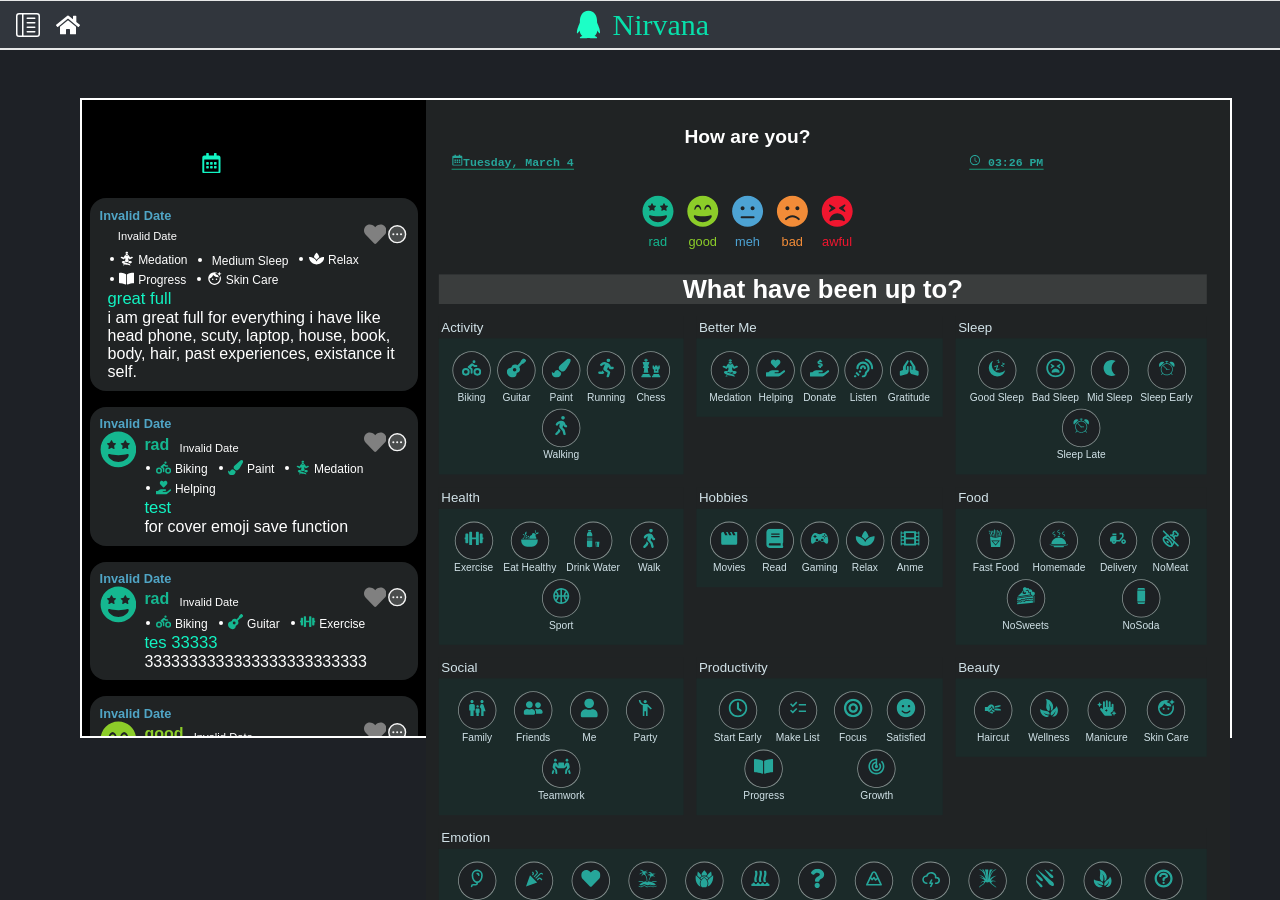
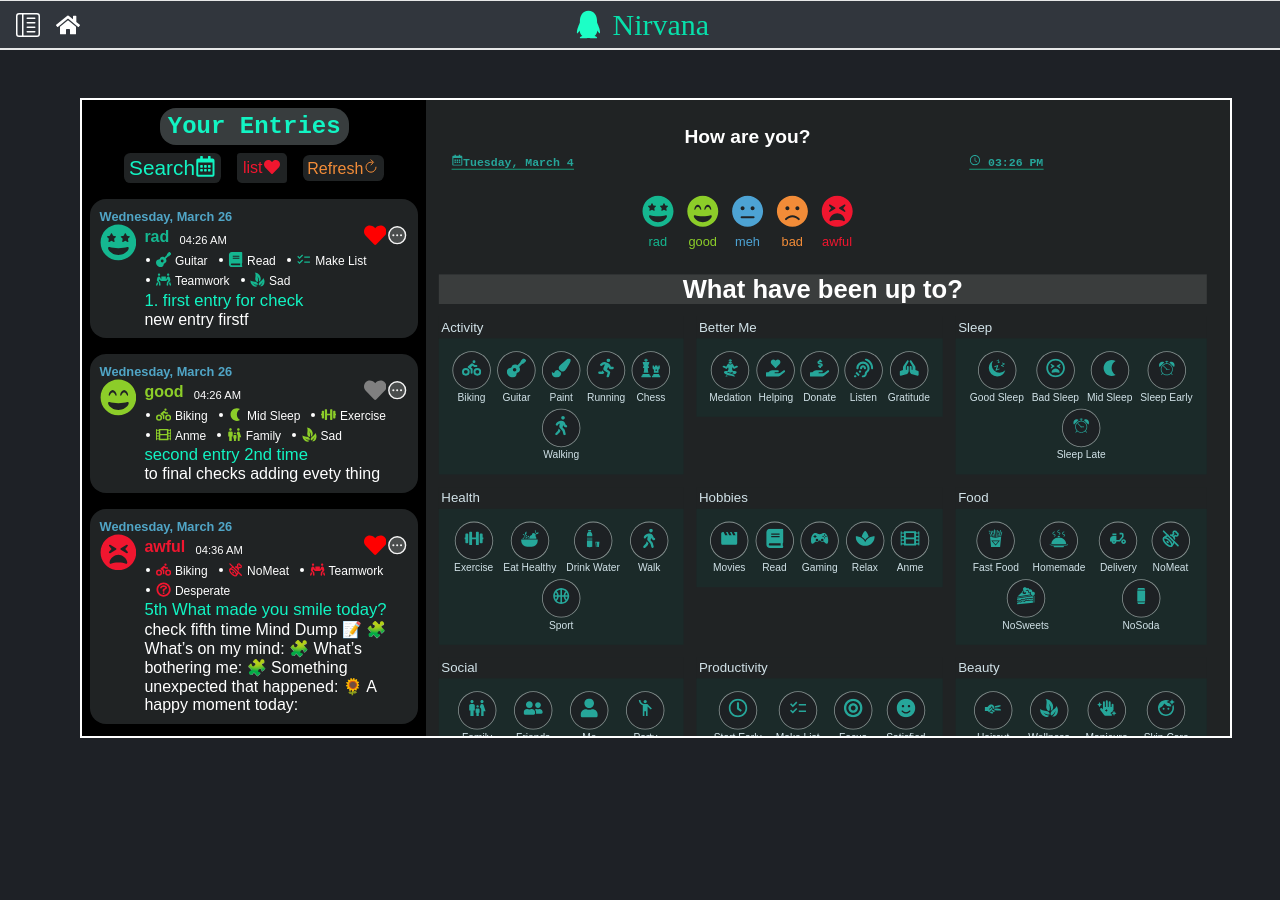
Before and after one commit to RishabhKumarDev/Nirvana, a React (Vite) app: page /history in a window 1280 px wide. After the commit the page ends 800 px from the top, so only its background shows below. Built offline with nearby package versions, Linux system fonts and the light colour scheme; data requests are answered from the project's data file.

Commit message:
ccompleted notificaton using a global context and passing message and type as props curretly looking for any error or bug so far everything is good still i have to add loding message and date search is not working if fav. list is visible so i'll be working on those for now

```diff
--- a/data/db.json
+++ b/data/db.json
@@ -1,378 +1,228 @@
 {
   "notes": [
     {
-      "id": "9e48",
-      "title": "great full",
-      "content": "i am great full for everything i have like head phone, scuty, laptop, house, book, body, hair, past experiences, existance it self.\n",
+      "id": "fc68",
+      "date": "2025-03-26T04:26:23.677Z",
+      "title": "1. first entry for check",
+      "content": "<p>new entry firstf</p>",
       "selectedEmojis": [
-        "Medation",
-        "Medium Sleep",
-        "Relax",
-        "Progress",
-        "Skin Care"
-      ]
+        "Guitar",
+        "Read",
+        "Make List",
+        "Teamwork",
+        "Sad"
+      ],
+      "selectedCoverEmoji": "rad",
+      "isFavourite": true,
+      "draft": false
     },
     {
-      "id": "cec9",
-      "title": "test",
-      "content": "for cover emoji save function",
+      "id": "ea91",
+      "date": "2025-03-26T04:26:52.101Z",
+      "title": "second entry 2nd time ",
+      "content": "<p>to final checks adding evety thing</p>",
       "selectedEmojis": [
         "Biking",
-        "Paint",
-        "Medation",
-        "Helping"
+        "Mid Sleep",
+        "Exercise",
+        "Anme",
+        "Family",
+        "Sad"
       ],
-      "selectedCoverEmoji": "rad"
+      "selectedCoverEmoji": "good",
+      "isFavourite": false,
+      "draft": false
     },
     {
-      "id": "670f",
-      "title": "tes 33333",
-      "content": "3333333333333333333333333",
+      "id": "cb68",
+      "date": "2025-03-26T04:36:49.297Z",
+      "title": "5th What made you smile today?",
+      "content": "<p>check fifth time</p><p>Mind Dump 📝 🧩 What’s on my mind:</p><p><br></p><p>🧩 What’s bothering me:</p><p><br></p><p>🧩 Something unexpected that happened:</p><p><br></p><p>🌻 A happy moment today:</p>",
       "selectedEmojis": [
         "Biking",
-        "Guitar",
-        "Exercise"
+        "NoMeat",
+        "Teamwork",
+        "Desperate"
       ],
-      "selectedCoverEmoji": "rad"
+      "selectedCoverEmoji": "awful",
+      "isFavourite": true,
+      "draft": false
     },
     {
-      "id": "86b5",
-      "title": "bad day test",
-      "content": "i had a bod hae",
+      "id": "a5e0",
+      "date": "2025-03-26T04:36:37.226Z",
+      "title": "4th entry rebirth",
+      "content": "<p>4th entry rebirth</p>",
       "selectedEmojis": [
-        "Guitar",
-        "Anme",
-        "Content",
-        "Growth"
+        "Stressed",
+        "Helping",
+        "Start Early",
+        "Sad"
       ],
-      "selectedCoverEmoji": "good"
+      "selectedCoverEmoji": "bad",
+      "isFavourite": true,
+      "draft": false
     },
     {
-      "id": "48c2",
-      "title": "test ",
-      "content": "check before commiting changes to github\n",
-      "selectedEmojis": [
-        "Guitar",
-        "Donate",
-        "Drink Water",
-        "Relax",
-        "Focus",
-        "Sad"
-      ],
-      "selectedCoverEmoji": "meh"
-    },
-    {
-      "id": "1d5c",
-      "title": "test",
-      "content": "hiii",
-      "selectedEmojis": [
-        "Biking",
-        "Exercise",
-        "Tired"
-      ],
-      "selectedCoverEmoji": "good"
-    },
-    {
-      "id": "e3fc",
-      "date": "2025-03-14T12:24:31.581Z",
-      "title": "save",
-      "content": "date",
-      "selectedEmojis": [],
-      "selectedCoverEmoji": ""
-    },
-    {
-      "id": "1888",
-      "date": "2025-03-14T10:22:15.061Z",
-      "title": "final ",
-      "content": "test",
-      "selectedEmojis": [
-        "Stressed",
-        "Growth",
-        "Gaming",
-        "Gratitude"
-      ],
-      "selectedCoverEmoji": "rad"
-    },
-    {
-      "id": "bee3",
-      "date": "2025-03-15T02:02:32.946Z",
-      "title": "test 1",
-      "content": "of the day just checking everything",
-      "selectedEmojis": [
-        "Biking",
-        "Gaming",
-        "Haircut"
-      ],
-      "selectedCoverEmoji": "good"
-    },
-    {
-      "id": "9e0f",
-      "date": "2025-03-17T02:29:10.260Z",
-      "title": "i am getting better at everthis",
-      "content": "today is 16 march 2025 i am working on nirvana\n",
-      "selectedEmojis": [
-        "Medation",
-        "Mid Sleep",
-        "Drink Water",
-        "Happy",
-        "Excited",
-        "Grateful",
-        "Relaxed",
-        "Content"
-      ],
-      "selectedCoverEmoji": "good"
-    },
-    {
-      "id": "ff71",
-      "date": "2025-03-19T01:54:40.227Z",
-      "title": "this is day one ",
-      "content": "i am great full for all the things in my life \nlike scuty\nlike laptop\nmy health\nmoney\nfood\ni am greatful i don't sleep hungry\ni am greatful i can afford thing i need\ni am greatfull for my peace of mind",
-      "selectedEmojis": [
-        "Medation",
-        "Good Sleep",
-        "Drink Water",
-        "NoSoda",
-        "NoSweets",
-        "Happy",
-        "Grateful",
-        "Relaxed"
-      ],
-      "selectedCoverEmoji": "good"
-    },
-    {
-      "id": "4a7b",
-      "date": "2025-03-20T02:09:11.633Z",
-      "title": "ss",
-      "content": "df",
-      "selectedEmojis": [],
-      "selectedCoverEmoji": ""
-    },
-    {
-      "id": "3c06",
-      "date": "2025-03-20T02:20:27.405Z",
-      "title": "hii",
-      "content": "wre",
+      "id": "74a1",
+      "title": "hii that ",
+      "content": "<p><br></p>",
+      "date": "2025-03-26T04:46:08.290Z",
       "selectedEmojis": [],
       "selectedCoverEmoji": "",
-      "isFavourite": true
-    },
-    {
-      "id": "4af8",
-      "date": "2025-03-20T02:03:10.032Z",
-      "title": "test one of the day",
-      "content": "to-do-list\n.complete use memo logic",
-      "selectedEmojis": [
-        "Medation",
-        "Mid Sleep",
-        "Drink Water",
-        "Happy",
-        "Grateful",
-        "Relaxed"
-      ],
-      "selectedCoverEmoji": "good"
-    },
-    {
-      "id": "475a",
-      "date": "2025-03-20T02:20:09.184Z",
-      "title": "save logic",
-      "content": "is favourite",
-      "selectedEmojis": [],
-      "selectedCoverEmoji": "",
-      "isFavourite": true
-    },
-    {
-      "id": "ea8f",
-      "date": "2025-03-24T09:32:08.321Z",
-      "title": "error chekc gpt",
-      "content": "<p>check</p>",
-      "selectedEmojis": [
-        "Eat Healthy",
-        "Stressed"
-      ],
-      "selectedCoverEmoji": "",
-      "isFavourite": false
-    },
-    {
-      "id": "ca37",
-      "date": "2025-03-20T03:01:28.277Z",
-      "title": "stestatus",
-      "content": "to ",
-      "selectedEmojis": [],
-      "selectedCoverEmoji": "",
-      "isFavourite": true
-    },
-    {
-      "id": "3329",
-      "date": "2025-03-20T03:11:12.193Z",
-      "title": "time reset check",
-      "content": "chdd",
-      "selectedEmojis": [
-        "Running",
-        "Progress",
-        "Sad"
-      ],
-      "selectedCoverEmoji": "",
-      "isFavourite": true
-    },
-    {
-      "id": "7a62",
-      "date": "2025-03-20T03:12:14.016Z",
-      "title": "ss",
-      "content": "ss",
-      "selectedEmojis": [
-        "Friends"
-      ],
-      "selectedCoverEmoji": "",
-      "isFavourite": false
-    },
-    {
-      "id": "0f22",
-      "date": "2025-03-20T05:05:10.321Z",
-      "selectedEmojis": [],
-      "selectedCoverEmoji": "",
-      "isFavourite": false
-    },
-    {
-      "id": "5166",
-      "title": "What made you smile today?",
-      "content": "",
-      "date": "2025-03-21T03:02:43.643Z",
-      "selectedEmojis": [],
-      "selectedCoverEmoji": "",
-      "isFavourite": false
-    },
-    {
-      "id": "a878",
-      "title": "",
-      "content": "Today I am grateful for:\n------------------------\nWhy these things matter:",
-      "date": "2025-03-21T03:13:37.638Z",
-      "selectedEmojis": [],
-      "selectedCoverEmoji": "",
-      "isFavourite": false
-    },
-    {
-      "id": "a300",
-      "title": "",
-      "content": "Today I am grateful for:\n sdfdfssdfd\nWhy these things matter:",
-      "date": "2025-03-21T03:14:38.001Z",
-      "selectedEmojis": [],
-      "selectedCoverEmoji": "",
-      "isFavourite": false
-    },
-    {
-      "id": "1156",
-      "title": "",
-      "content": "📝 Today’s highlight:\n💡 One thing I learned:\n⚠️ What I could do better:",
-      "date": "2025-03-21T03:15:31.821Z",
-      "selectedEmojis": [],
-      "selectedCoverEmoji": "",
-      "isFavourite": false
-    },
-    {
-      "id": "d8ec",
-      "title": "",
-      "content": "   noteInput.content + \n\n + template.content  \n\n  📝 Today’s highlight:\n💡 One thing I learned:\n⚠️ What I could do better:  \n\n  How I felt (rate out of 10):\nWhat caused this mood:\nWhat helped me feel better:",
-      "date": "2025-03-21T03:31:13.160Z",
-      "selectedEmojis": [],
-      "selectedCoverEmoji": "",
-      "isFavourite": false
-    },
-    {
-      "id": "c1e5",
-      "title": "",
-      "content": "   \n\n  Today I am grateful for:\n \nWhy these things matter:",
-      "date": "2025-03-21T03:32:18.852Z",
-      "selectedEmojis": [],
-      "selectedCoverEmoji": "",
-      "isFavourite": false
-    },
-    {
-      "id": "8205",
-      "title": "",
-      "content": "    \n\n Gratitude \n \n  Today I am grateful for:\n \nWhy these things matter:  \n\n Mood Tracker \n \n  How I felt (rate out of 10):\nWhat caused this mood:\nWhat helped me feel better:",
-      "date": "2025-03-21T03:33:35.588Z",
-      "selectedEmojis": [],
-      "selectedCoverEmoji": "",
-      "isFavourite": false
-    },
-    {
-      "id": "953a",
-      "title": "One small win I had...",
-      "content": "hj",
-      "date": "2025-03-21T03:38:58.903Z",
-      "selectedEmojis": [],
-      "selectedCoverEmoji": "meh",
-      "isFavourite": false
-    },
-    {
-      "id": "621b",
-      "title": "What made you smile today?",
-      "content": "   \n\n Daily Reflection \n \n  📝 Today’s highlight:\n💡 One thing I learned:\n⚠️ What I could do better:",
-      "date": "2025-03-21T06:25:24.263Z",
-      "selectedEmojis": [],
-      "selectedCoverEmoji": "",
-      "isFavourite": false
-    },
-    {
-      "id": "0e74",
-      "date": "2025-03-21T08:07:54.084Z",
-      "title": "hi",
-      "content": "   \n\n Daily Reflection \n \n  📝 Today’s highlight:\n💡 One thing I learned:\n⚠️ What I could do better:",
-      "selectedEmojis": [
-        "Start Early",
-        "Relax"
-      ],
-      "selectedCoverEmoji": "bad",
-      "isFavourite": false
-    },
-    {
-      "id": "e41b",
-      "date": "2025-03-22T03:04:41.258Z",
-      "title": "What do I feel grateful for?",
-      "content": " for all the things i have like laptop, scuty, hair, body, existance, connection with my self , my growth, my mindset , my improvement , my head phone.  \n\n Random Thoughts \n \nThought #1:i love my self\nThought #2:i an getting better \nThought #3:i have a plan to work on",
-      "selectedEmojis": [
-        "Medation",
-        "Bad Sleep",
-        "Drink Water",
-        "Relax",
-        "Me",
-        "Happy",
-        "Grateful",
-        "Relaxed",
-        "Content"
-      ],
-      "selectedCoverEmoji": "good",
-      "isFavourite": true
-    },
-    {
-      "id": "9eba",
-      "title": "Tue Mar 25 2025",
-      "content": "<p>i am great full for everything i have like head phone, scuty, laptop, house, book, body, hair, past experiences, existance it self. </p>",
-      "date": "2025-03-25T10:33:59.547Z",
-      "selectedEmojis": [
-        "Medation",
-        "Medium Sleep",
-        "Relax",
-        "Progress",
-        "Skin Care"
-      ],
+      "isFavourite": false,
       "draft": true
     },
     {
-      "id": "2967",
-      "title": "Tue Mar 25 2025",
-      "content": "<p>check before commiting changes to github </p>",
-      "date": "2025-03-25T10:41:33.401Z",
+      "id": "9aa8",
+      "date": "2025-03-26T05:27:56.731Z",
+      "title": "Wed Mar 26 2025",
+      "content": "<p><br></p><p>Random Thoughts 🌼 🌀 Thought #1:</p><p><br></p><p>🌀 Thought #2:</p><p><br></p><p>🌀 Thought #3:</p><p><br></p><p>💭 A takeaway or insight:</p>",
       "selectedEmojis": [
-        "Guitar",
         "Donate",
-        "Drink Water",
-        "Relax",
-        "Focus",
-        "Sad"
+        "Anme",
+        "Progress"
+      ],
+      "selectedCoverEmoji": "good",
+      "isFavourite": false,
+      "draft": false
+    },
+    {
+      "id": "8e3a",
+      "date": "2025-03-26T05:50:27.878Z",
+      "title": "aleart",
+      "content": "<p>aleart</p>",
+      "selectedEmojis": [],
+      "selectedCoverEmoji": "meh",
+      "isFavourite": false,
+      "draft": false
+    },
+    {
+      "id": "87f3",
+      "date": "2025-03-26T05:54:34.524Z",
+      "title": "sdfsdfsdf",
+      "content": "<p>sdf</p>",
+      "selectedEmojis": [],
+      "selectedCoverEmoji": "bad",
+      "isFavourite": false,
+      "draft": false
+    },
+    {
+      "id": "9534",
+      "date": "2025-03-26T06:02:48.816Z",
+      "title": "b",
+      "content": "<p>gg</p>",
+      "selectedEmojis": [
+        "Gratitude"
       ],
       "selectedCoverEmoji": "meh",
+      "isFavourite": false,
+      "draft": false
+    },
+    {
+      "id": "fa6f",
+      "date": "2025-03-26T06:05:32.075Z",
+      "title": "b",
+      "content": "<p>sdf</p>",
+      "selectedEmojis": [],
+      "selectedCoverEmoji": "meh",
+      "isFavourite": false,
+      "draft": false
+    },
+    {
+      "id": "94cd",
+      "date": "2025-03-26T06:06:49.225Z",
+      "title": "every thisn",
+      "content": "<p>fine???????</p>",
+      "selectedEmojis": [
+        "Medation"
+      ],
+      "selectedCoverEmoji": "good",
+      "isFavourite": false,
+      "draft": false
+    },
+    {
+      "id": "fc5b",
+      "date": "2025-03-26T06:54:21.898Z",
+      "title": "color",
+      "content": "<p>check</p>",
+      "selectedEmojis": [
+        "Medation",
+        "Focus"
+      ],
+      "selectedCoverEmoji": "meh",
+      "isFavourite": false,
+      "draft": false
+    },
+    {
+      "id": "c179",
+      "title": "Wed Mar 26 2025",
+      "content": "<p><br></p>",
+      "date": "2025-03-26T17:20:55.906Z",
+      "selectedEmojis": [],
+      "selectedCoverEmoji": "",
+      "isFavourite": false,
       "draft": true
+    },
+    {
+      "id": "9144",
+      "title": "s",
+      "content": "<p><br></p>",
+      "date": "2025-03-26T17:26:31.372Z",
+      "selectedEmojis": [],
+      "selectedCoverEmoji": "",
+      "isFavourite": false,
+      "draft": true
+    },
+    {
+      "id": "9fcb",
+      "title": "s",
+      "content": "<p><br></p>",
+      "date": "2025-03-26T17:28:42.515Z",
+      "selectedEmojis": [],
+      "selectedCoverEmoji": "",
+      "isFavourite": false,
+      "draft": true
+    },
+    {
+      "id": "4a57",
+      "date": "2025-03-26T17:42:28.093Z",
+      "title": "sf",
+      "content": "<p>as</p>",
+      "selectedEmojis": [
+        "Stressed"
+      ],
+      "selectedCoverEmoji": "good",
+      "isFavourite": false,
+      "draft": false
+    },
+    {
+      "id": "921b",
+      "title": "sd",
+      "content": "",
+      "date": "2025-03-26T17:43:41.681Z",
+      "selectedEmojis": [],
+      "selectedCoverEmoji": "",
+      "isFavourite": false,
+      "draft": true
+    },
+    {
+      "id": "96c2",
+      "date": "2025-03-27T02:42:19.537Z",
+      "title": "What do I feel grateful for?",
+      "content": "<p><br></p><p>Gratitude 🌸 🙏</p><p><br></p><p> Today I am grateful for:</p><p>                        my laptop.</p><p>                        existance.</p><p>                        my life.</p><p>✨ Why these things matter: </p><p>         because this is helping me in building my carrere.</p><p>         and my existance made me experiance those feeelings like liked, </p><p>         </p><p><br></p><p>💖 How this makes me feel: very good i am happy, </p>",
+      "selectedEmojis": [
+        "Paint",
+        "Medation",
+        "Mid Sleep",
+        "Read",
+        "Grateful",
+        "Happy",
+        "Relaxed"
+      ],
+      "selectedCoverEmoji": "meh",
+      "isFavourite": false,
+      "draft": false
     }
   ]
 }
--- a/src/App.jsx
+++ b/src/App.jsx
@@ -5,7 +5,7 @@ import FirstPage from './pages/FirstPage';
 import InputPage from './pages/InputPage';
 import HistoryPage from './pages/HistoryPage';
 import Playground from './components/Notification/playground';
-
+import Notification from './components/Notification/Notification';
 function App() {
   return (
     <>
@@ -19,6 +19,7 @@ function App() {
 
 
         </Routes>
+        <Notification/>
       </div>
       </>
   );
--- a/src/components/NotesContext.jsx
+++ b/src/components/NotesContext.jsx
@@ -13,7 +13,6 @@ export const NotesProvider = ({children}) => {
     const [status,setStatus] = useState('');
     const [isFavourite,setIsFavourite] = useState(false);
     const [draft,setIsDraft] = useState(false);
-    const [notificationMessage, setNotificationMessage] = useState('');
 
 // fetch notes
     useEffect(()=>{
@@ -59,7 +58,8 @@ return new Date(time).toLocaleTimeString("en-US",{
 
         try {
 
-            if(newNote.id){
+
+            if(newNote.id ){
                 await axios.put(`http://localhost:5000/notes/${newNote.id}`,newNote)
                 setNotes(prevNotes => prevNotes.map(note => note.id === newNote.id ? newNote : note))
                 setStatus('final saved')
@@ -142,6 +142,7 @@ const isContentEmpty = (html)=>{
         } catch (error) {
             console.error('fucked up',error);
             setStatus('❌Error')
+            window.location.reload();
         }
 
     }
@@ -162,7 +163,7 @@ const isContentEmpty = (html)=>{
     }
     // edit notes
     const handleEdit =(note) =>{
-        setNoteInput(note);
+        setNoteInput({...noteInput,title:note.title,content:note.content,id:note.id});
         setSelectedEmojis(note.selectedEmojis)
         setSelectedCoverEmoji(note.selectedCoverEmoji)
         setDateAndTime(note.date ? new Date(note.date) : new Date());
@@ -170,14 +171,7 @@ const isContentEmpty = (html)=>{
         setNotificationMessage('Editing on.')
 
     }
-         // notification setting
-         useEffect(()=>{
-            if(notificationMessage){
-                setTimeout(() => {
-                    setNotificationMessage('')
-                }, 3000);
-            }
-        },[notificationMessage])
+
     return (
         <NotesContext.Provider value={{notes,
                                        saveNote
@@ -197,7 +191,6 @@ const isContentEmpty = (html)=>{
                                        ,isFavourite
                                        ,setIsFavourite
                                        ,draft
-                                       ,notificationMessage
 
                                         }}>
             {children}
--- a/src/components/calendar/Calendar.css
+++ b/src/components/calendar/Calendar.css
@@ -8,7 +8,7 @@
     opacity: 0;
     visibility: hidden;
     transition: all 1s ease-in-out;
-    /* z-index: 1; */
+    z-index: 1;
   }
   .calendar-shadow-open {
     background: rgba(0, 0, 0, 0.5);
@@ -22,6 +22,7 @@
     left: 0;
     top: 0;
     width: 300px;
+    z-index: 2;
 }
 .actual-calendar{
     width: 250px;
--- a/src/main.jsx
+++ b/src/main.jsx
@@ -1,17 +1,19 @@
 import { StrictMode } from 'react'
 import { createRoot } from 'react-dom/client'
 import './index.css'
-import ReactDOM from "react-dom";
 import {BrowserRouter} from "react-router-dom";
 import App from './App.jsx'
 import { NotesProvider } from './components/NotesContext.jsx';
+import { NotificationProvider } from './components/Notification/NotificationContext.jsx';
 
 
 createRoot(document.getElementById('root')).render(
   <BrowserRouter>
     <StrictMode>
       <NotesProvider>
+        <NotificationProvider>
        <App/>
+       </NotificationProvider>
        </NotesProvider>
    </StrictMode>
   </BrowserRouter>
--- a/src/pages/HistoryPage.jsx
+++ b/src/pages/HistoryPage.jsx
@@ -42,7 +42,7 @@ const HistoryPage = () => {
         good: "good",
         meh: "meh",
         bad: "bad",
-        asful: "awful"
+        awful: "awful"
     }
     return colorMap[name] || "";
 
@@ -76,16 +76,16 @@ return notes.filter(note => note.draft !== true);  // had to add draft becasue a
                 <h2>Your Entries</h2>
                 </div>
                 <div className="calendar-icon-wrap">
-                    <p>Search By Date </p>
                     <span className="calendar-icon">
+                    <p>Search </p>
                         <FaRegCalendarAlt
                         onClick={()=> setCalendarVisible(true)}
                     /></span>
                     <div className="favourite-list-wrap">
-                        <span className="favoutite-show"
+                        <span className="favourite-show"
                         onClick={()=> setShowFavourite(!showFavourite)}
                         >
-                            List FAVs <FaHeart/>
+                            <p>list</p> <FaHeart/>
                         </span>
                     </div>
                     <div className="refresh-icon">
@@ -93,7 +93,7 @@ return notes.filter(note => note.draft !== true);  // had to add draft becasue a
                         onClick={()=> {setSelectedDate(null)
                             ,setShowFavourite(false)
                          } }
-                         >Refresh list <IoRefresh/> </span>
+                         >Refresh<IoRefresh/> </span>
                     </div>
                 </div>
                 <ul className="notes-list">
--- a/src/styles/HistoryPage.css
+++ b/src/styles/HistoryPage.css
@@ -28,24 +28,50 @@
     /* look at the microsoft to do list section that style has to done here in the display. */
     overflow: auto;
     width: 70%;
-    height: 100vh;
+    height: 100%;
     display: flex;
     align-items: center;
     justify-self: center;
     background-color: #202324;
 }
-/* -------------------------search notes style------------------------------- */
+/* ----.---------------------search notes style------------------------------- */
+.heading-history h2{
+    background-color: #383d3e;
+    color: #12f4c3;
+    font-family: 'Courier New', Courier, monospace;
+    border-radius: 1rem;
+    padding: 0.3rem 0.5rem;
+}
+
 .calendar-icon-wrap{
     display: flex;
     align-items: center;
     justify-content: center;
     gap: 1rem;
+
 }
 .calendar-icon{
     font-size: 1.3rem;
     color: #12f4c3;
     display: flex;
     align-content: center;
+    background-color: #202324;
+    padding: 0.2rem 0.3rem;
+    border-radius: 0.4rem;
+}
+.favourite-show{
+    background-color: #202324;
+    padding: 0.4rem;
+    border-radius: 0.2rem 0.3rem;
+    color: #F0162F;
+    display: flex;
+    gap: 0.1rem;
+}
+.refresh-icon{
+    background-color: #202324;
+    padding: 0.2rem 0.3rem;
+    border-radius: 0.4rem;
+    color: #F28C38;
 }
 .input-container{
     transform: scale(0.8);
@@ -84,7 +110,9 @@
     .history-list{
         width: 35%;
     }
-
+    .calendar-icon-wrap{
+        gap: 0.4rem;
+    }
 }
 /* ---------------------history display style--------------------- */
 .main-one-history-date-wrap{
```
Also changed, not shown: src/components/Notification/Notification.css (+13 -1 lines), src/components/Notification/Notification.jsx (+16 -4 lines), src/components/Notification/NotificationContext.jsx (added, +26 -0 lines), src/pages/InputPage.jsx (+23 -14 lines), src/styles/NotePad.css (+25 -15 lines).
